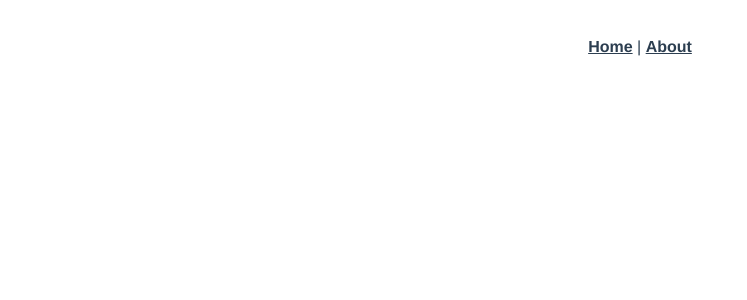
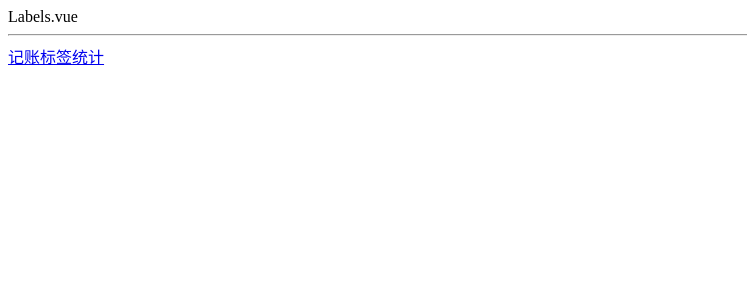
Before and after one commit to ViviWu2020/storney, a Vue app: page /#/labels in a window 1280 px wide. Shown: the top 300 px of the page, without its empty margins (0-747 px from the left). Built offline with nearby package versions, Linux system fonts and the light colour scheme.

Commit message:
创建三个页面

```diff
--- a/src/App.vue
+++ b/src/App.vue
@@ -1,10 +1,12 @@
 <template>
-  <div id="app">
-    <div id="nav">
-      <router-link to="/">Home</router-link> |
-      <router-link to="/about">About</router-link>
+  <div>
+    <router-view/>
+    <hr/>
+    <div>
+      <router-link to="/money">记账</router-link>
+      <router-link to="/labels">标签</router-link>
+      <router-link to="/statistics">统计</router-link>
     </div>
-    <router-view/>
   </div>
 </template>
 
--- a/src/router/index.ts
+++ b/src/router/index.ts
@@ -1,27 +1,34 @@
-import Vue from 'vue'
-import VueRouter, { RouteConfig } from 'vue-router'
-import Home from '../views/Home.vue'
+import Vue from 'vue';
+import VueRouter, {RouteConfig} from 'vue-router';
+import Home from '../views/Home.vue';
+import Money from '@/views/Money.vue';
+import Labels from '@/views/Labels.vue';
+import Statistics from '@/views/Statistics.vue';
 
-Vue.use(VueRouter)
+
+Vue.use(VueRouter);
 
 const routes: Array<RouteConfig> = [
-  {
-    path: '/',
-    name: 'Home',
-    component: Home
-  },
-  {
-    path: '/about',
-    name: 'About',
-    // route level code-splitting
-    // this generates a separate chunk (about.[hash].js) for this route
-    // which is lazy-loaded when the route is visited.
-    component: () => import(/* webpackChunkName: "about" */ '../views/About.vue')
-  }
-]
+    {
+        path:'/',
+        redirect: '/money'
+    },
+    {
+        path:'/money',
+        component: Money
+    },
+    {
+        path:'/labels',
+        component: Labels
+    },
+    {
+        path:'/statistics',
+        component: Statistics
+    }
+];
 
 const router = new VueRouter({
-  routes
-})
+    routes
+});
 
-export default router
+export default router;
--- /dev/null
+++ b/src/views/Labels.vue
@@ -0,0 +1,13 @@
+<template>
+  <div>Labels.vue</div>
+</template>
+
+<script lang="ts">
+export default {
+name: "Labels"
+}
+</script>
+
+<style lang="scss" scoped>
+
+</style>
--- /dev/null
+++ b/src/views/Money.vue
@@ -0,0 +1,13 @@
+<template>
+  <div>Money.vue</div>
+</template>
+
+<script lang="ts">
+export default {
+name: "Money"
+}
+</script>
+
+<style lang="scss" scoped>
+
+</style>
--- /dev/null
+++ b/src/views/Statistics.vue
@@ -0,0 +1,13 @@
+<template>
+  <div>Statistics.vue</div>
+</template>
+
+<script lang="ts">
+export default {
+name: "Statistics"
+}
+</script>
+
+<style lang="scss" scoped>
+
+</style>
```
